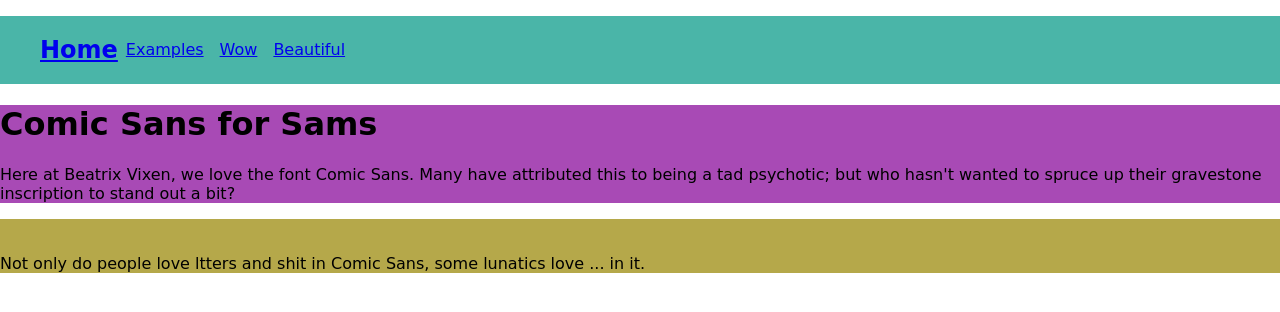
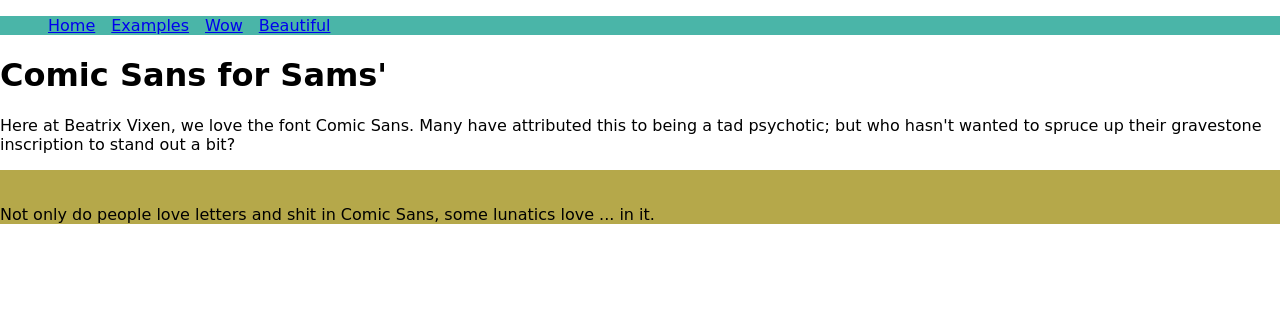
Before and after one commit to LifeInAHoodie/ComicSansLove.io, a plain HTML site: page index.html in a window 1280 px wide. Shown: the top 312 px of the page. Drawn offline with Linux system fonts and the light colour scheme.

Commit message:
Update index.html

```diff
--- a/index.html
+++ b/index.html
@@ -2,40 +2,45 @@
     <html lang="en">
         <head>
             <meta charset="utf-8">
+            <meta name="viewport" content="width=device-width, initial-scale=1.0">
             <title>Comic Sans Sam's</title>
-            <meta name="description" content="Starter Template">
             <link rel="stylesheet" href="styles.css">
         </head>
 
         <body>
             <nav>
-                <ul>
-                    <h1><a href="#">Home</a></h1>
+                <ul id="mainMenu">
+                    <li><a href="#">Home</a></li>
                     <li><a href="#">Examples</a></li>
                     <li><a href="#">Wow</a></li>
                     <li><a href="#">Beautiful</a></li>
                 </ul>
             </nav>
-
-                <div class="top">
-                    <h1>Comic Sans for Sams</h1>
+            <seciton class="top">
+                <div class="topSams">
+                    <h1>Comic Sans for Sams'</h1>
                     <p>Here at Beatrix Vixen, we love the font Comic Sans. Many have attributed this to being a tad psychotic; but who hasn't wanted to spruce up their gravestone inscription to stand out a bit?</p>
                 </div>
+            </seciton>
 
+            <section>
                 <div class="mid">
                     <img>
                     <img>
                     <img>
-                    <p>Not only do people love ltters and shit in Comic Sans, some lunatics love ... in it.</p>
+                    <p>Not only do people love letters and shit in Comic Sans, some lunatics love ... in it.</p>
                 </div>
-
+            </section>
+            <!--
+            <section>
                 <div class="bottom">
 
                 </div>
-
+            </section>
                 <footer>
 
                 </footer>
+                -->
         </body>
 
 </html>
```
